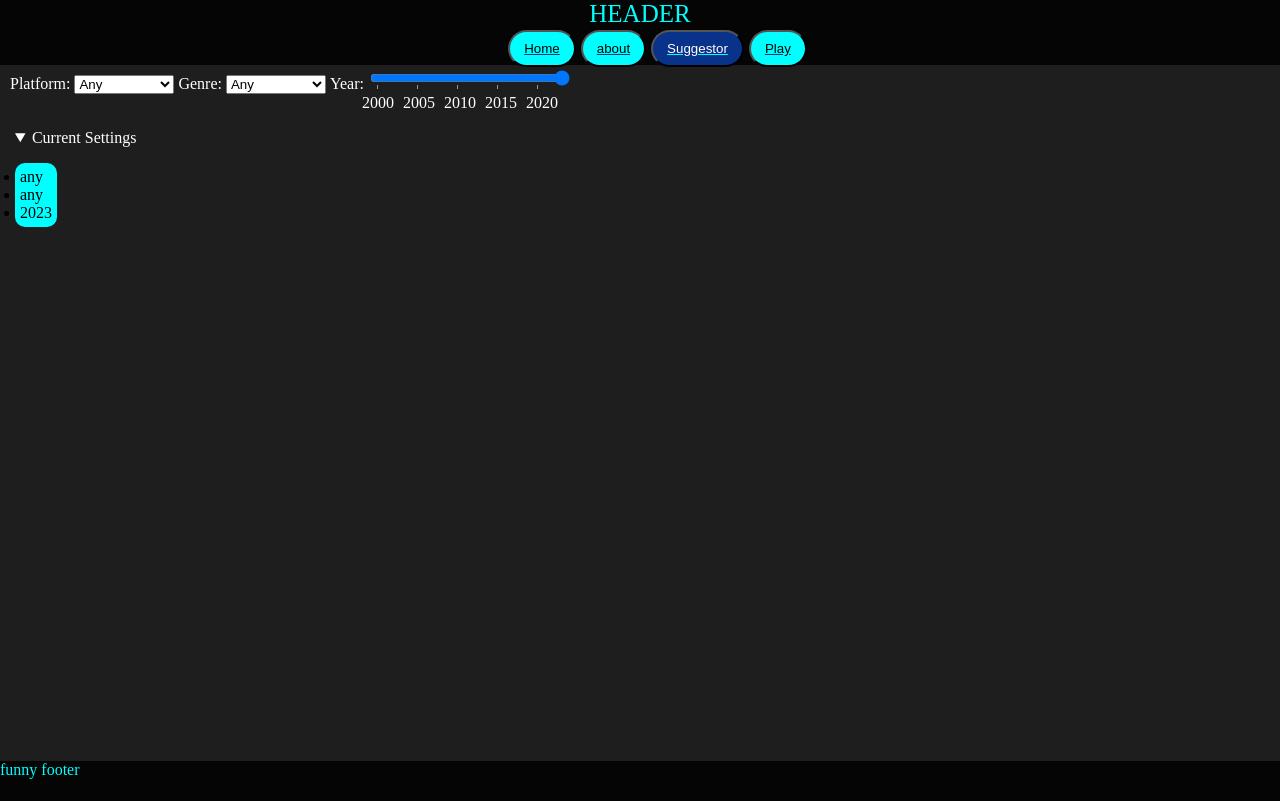
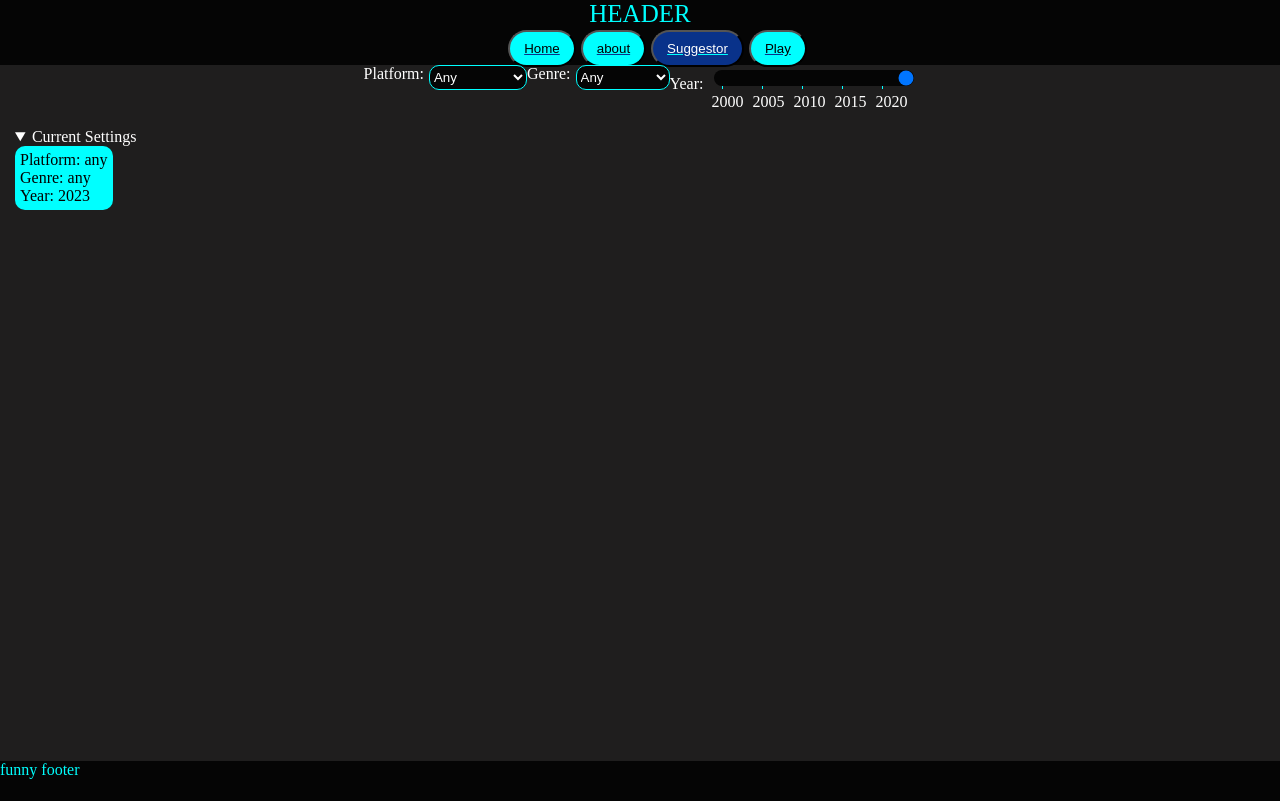
Before and after one commit to AlexReidNZ/svelte, a SvelteKit app: page /suggestor in a window 1280 px wide. Both pictures are taken after a click on the heading "Current Settings". Built offline with nearby package versions, Linux system fonts and the light colour scheme.

Commit message:
feat : Style suggestor options

```diff
--- a/src/routes/suggestor/+page.svelte
+++ b/src/routes/suggestor/+page.svelte
@@ -1,6 +1,6 @@
 <script>
-    let platform = "any"
-    let genre = "any"
+    let platform ="any"
+    let genre ="any"
     let year="2023"
 
     let changePlatform = () => {
@@ -54,33 +54,48 @@
 <details class="selected">
     <summary>Current Settings</summary>
     <ul>
-        <li>{platform}</li>
-        <li>{genre}</li>
-        <li>{year}</li>
+        <li>Platform: {platform}</li>
+        <li>Genre: {genre}</li>
+        <li>Year: {year}</li>
     </ul>
 </details>
 
 <style>
     .options{
         padding: 0px 10px;
+        display: flex;
+        justify-content: center;
     }
     input[type="range"]{
         width: 200px;
+        color: var(--highlightText);
+    }
+    input[type="range"]::-webkit-slider-runnable-track{
+        background-color: var(--darkColour);
+        cursor: default;
+        border-radius: 10px;
     }
     datalist{
         display: flex;
         justify-content: space-between;
         width: 200px;
-        padding-left: 350px;
+        padding-left: 40px;
     }
     datalist option{
         color: white;
     }
     label{
-        width: 50px;
+        width: fit-content;
+        padding-right: 5px;
     }
     select{
-        width: 100px;
+        width: fit-content;
+        height: 25px;
+        background-color: var(--darkColour);
+        color: var(--bodyText);
+        border-color: var(--highlightText);
+        border-radius: 10px;
+        padding-right: 10px;
     }
     .yearSelector{
         display: inline;
@@ -90,10 +105,12 @@
         padding: 5px;
     }
     .selected ul{
+        margin: 0;
         padding: 5px;
         color: black;
         background-color: var(--highlightText);
         width: fit-content;
         border-radius: 10px;
+        list-style-type: none;
     }
 </style>
```
